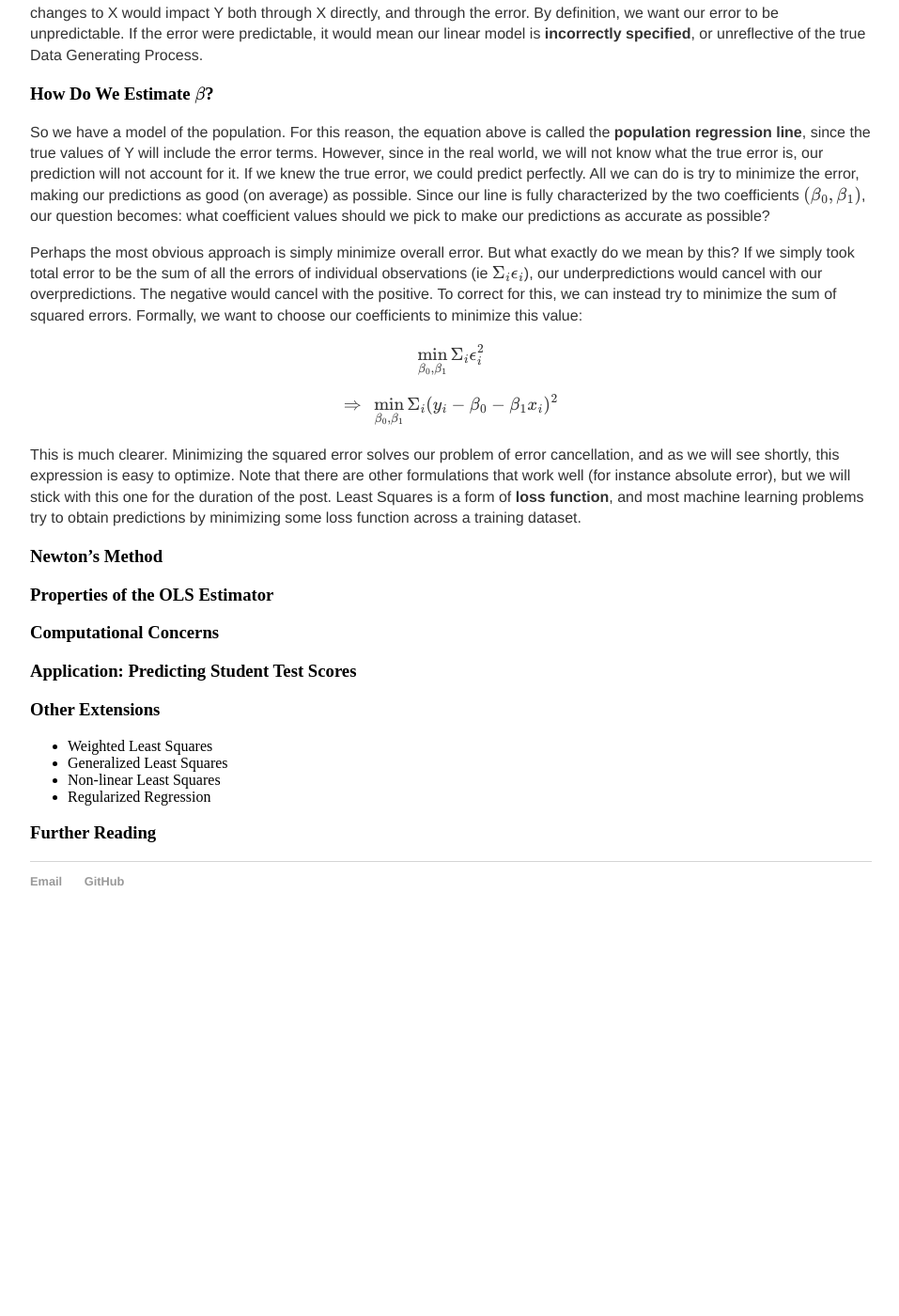
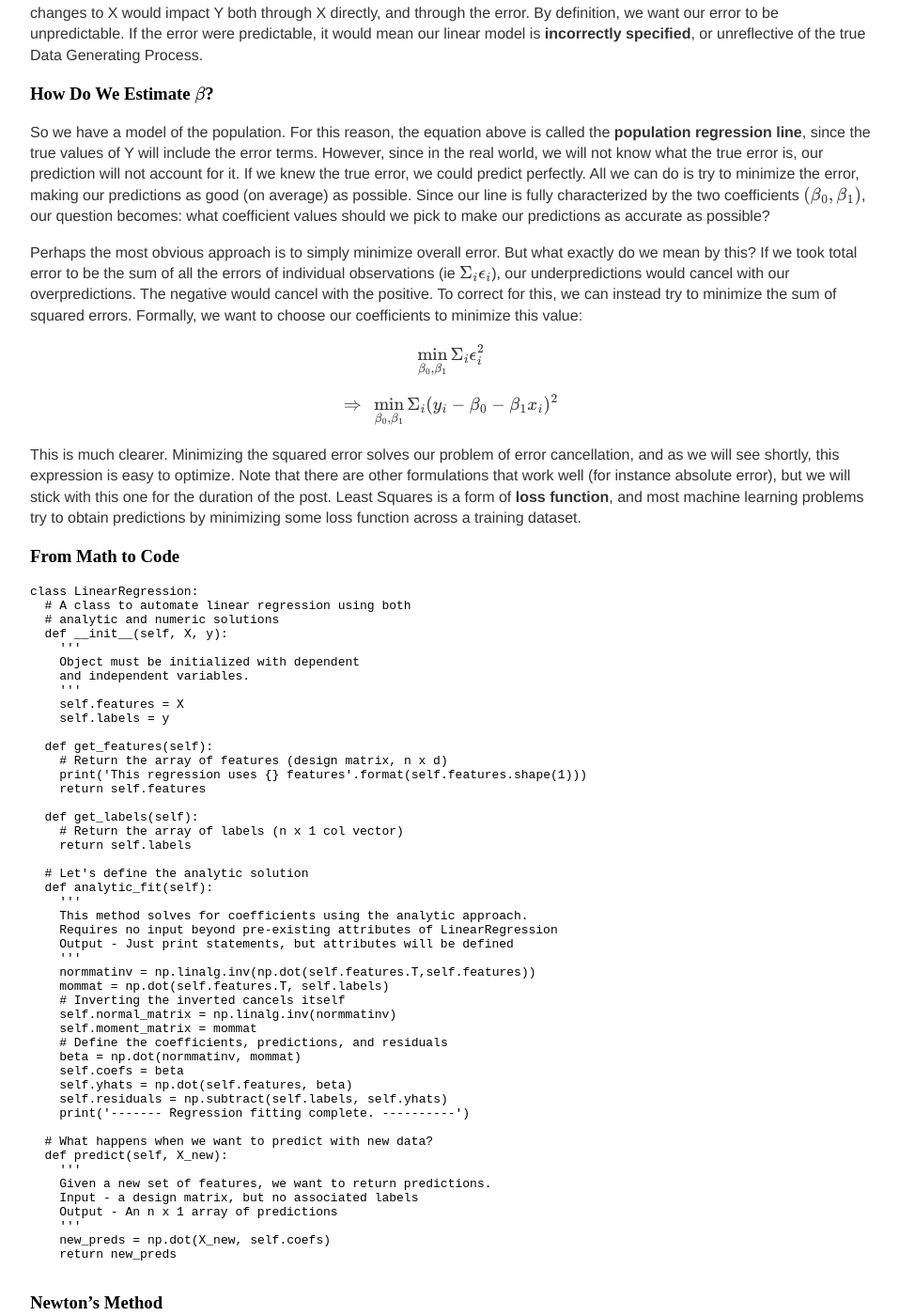
Before and after one commit to 12mre1/12mre1.github.io, a Jekyll site: the page built from _posts/2020-11-15-An-Intro-to-OLS-Regression.md, in a window 1280 px wide and 1400 px high, scrolled down 1380 px. Shown: the whole window at 94% size, without its empty margins (160-1117 px from the left). Built offline with Jekyll 4.4.1, drawn with Linux system fonts in a browser that asks for light colours; formulas are drawn with MathJax 3; before the commit the page ends 2385 px from its top, so only the background shows below that.

Commit message:
add code to linreg post

````diff
--- a/_posts/2020-11-15-An-Intro-to-OLS-Regression.md
+++ b/_posts/2020-11-15-An-Intro-to-OLS-Regression.md
@@ -67,7 +67,7 @@ for it. If we knew the true error, we could predict perfectly. All we can do is
 average) as possible. Since our line is fully characterized by the two coefficients \\( (\beta_0, \beta_1) \\), our question becomes: what
 coefficient values should we pick to make our predictions as accurate as possible?
 
-Perhaps the most obvious approach is simply minimize overall error. But what exactly do we mean by this? If we simply took total error to be
+Perhaps the most obvious approach is to simply minimize overall error. But what exactly do we mean by this? If we took total error to be
 the sum of all the errors of individual observations (ie \\( \Sigma_i \epsilon_i \\)), our underpredictions would cancel with our
 overpredictions. The negative would cancel with the positive. To correct for this, we can instead try to minimize the sum of squared errors.
 Formally, we want to choose our coefficients to minimize this value:
@@ -79,6 +79,60 @@ This is much clearer. Minimizing the squared error solves our problem of error c
 easy to optimize. Note that there are other formulations that work well (for instance absolute error), but we will stick with this one
 for the duration of the post. Least Squares is a form of __loss function__, and most machine learning problems try to obtain predictions
 by minimizing some loss function across a training dataset.
+
+### From Math to Code
+
+```python
+class LinearRegression:
+  # A class to automate linear regression using both
+  # analytic and numeric solutions
+  def __init__(self, X, y):
+    '''
+    Object must be initialized with dependent
+    and independent variables.
+    '''
+    self.features = X
+    self.labels = y
+
+  def get_features(self):
+    # Return the array of features (design matrix, n x d)
+    print('This regression uses {} features'.format(self.features.shape(1)))
+    return self.features
+
+  def get_labels(self):
+    # Return the array of labels (n x 1 col vector)
+    return self.labels
+
+  # Let's define the analytic solution
+  def analytic_fit(self):
+    '''
+    This method solves for coefficients using the analytic approach.
+    Requires no input beyond pre-existing attributes of LinearRegression
+    Output - Just print statements, but attributes will be defined
+    '''
+    normmatinv = np.linalg.inv(np.dot(self.features.T,self.features))
+    mommat = np.dot(self.features.T, self.labels)
+    # Inverting the inverted cancels itself
+    self.normal_matrix = np.linalg.inv(normmatinv)
+    self.moment_matrix = mommat
+    # Define the coefficients, predictions, and residuals
+    beta = np.dot(normmatinv, mommat)
+    self.coefs = beta
+    self.yhats = np.dot(self.features, beta)
+    self.residuals = np.subtract(self.labels, self.yhats)
+    print('------- Regression fitting complete. ----------')
+
+  # What happens when we want to predict with new data?
+  def predict(self, X_new):
+    '''
+    Given a new set of features, we want to return predictions.
+    Input - a design matrix, but no associated labels
+    Output - An n x 1 array of predictions
+    '''
+    new_preds = np.dot(X_new, self.coefs)
+    return new_preds
+
+```
 
 ### Newton's Method
 
````
